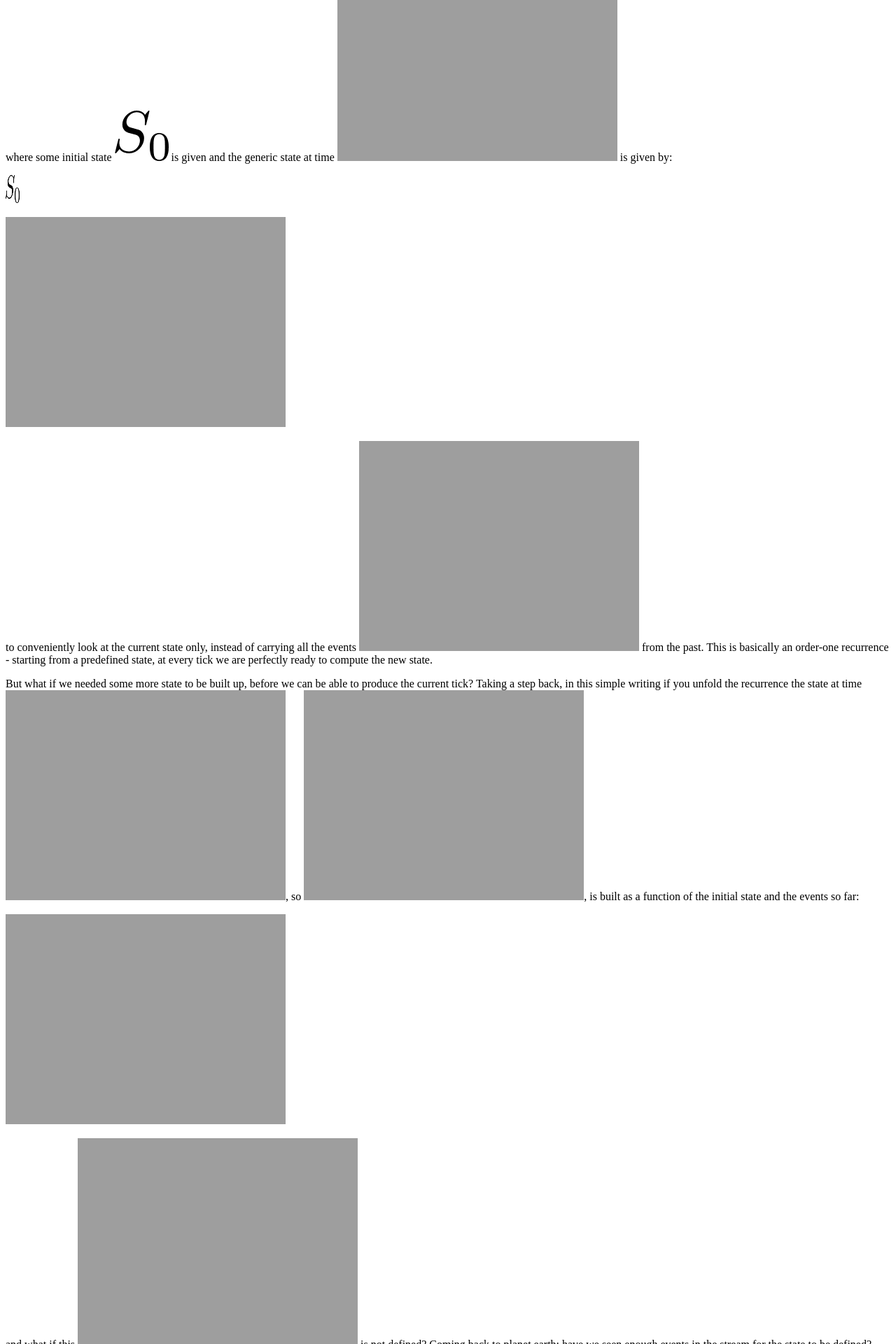
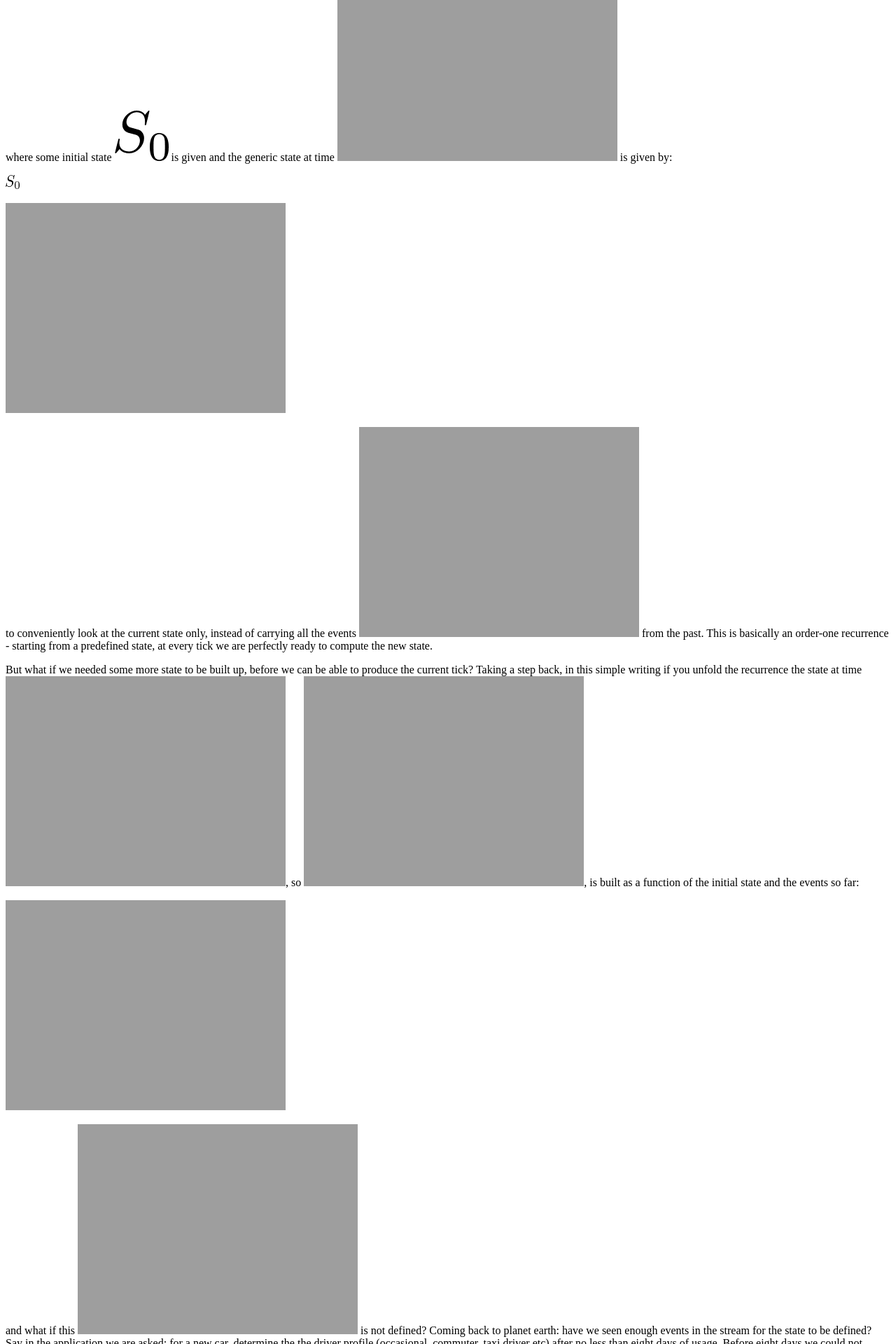
Before and after one commit to rvvincelli/rvvincelli.github.io, a Jekyll site: the page built from _posts/2018-1-4-statestreamtest.md, in a window 1280 px wide. Shown: the part 1308-3228 px from the top of the page at 70% size. Built offline with Jekyll 4.4.1, drawn with Linux system fonts in a browser that asks for light colours; nearby versions of some CDN libraries; comment, search, counter and statistics services are not loaded.

Commit message:
burningstreams

```diff
--- a/_posts/2018-1-4-statestreamtest.md
+++ b/_posts/2018-1-4-statestreamtest.md
@@ -38,7 +38,7 @@ at every instant a new event comes in. The state of the stream is represented by
 
 where some initial state ![]({{ site.url }}assets/imgs/sparktest_szero.png?raw=true) is given and the generic state at time ![]({{ site.url }}assets/imgs/sparktest_t.png?raw=true) is given by:
 
-<img src="{{ site.url }}/assets/imgs/sparktest_szero.png?raw=true" width="20" height="40" />
+<img src="{{ site.url }}/assets/imgs/sparktest_szero.png?raw=true" width="20" height="20" />
 
 
 ![]({{ site.url }}assets/imgs/sparktest_staterec.png?raw=true)
```
